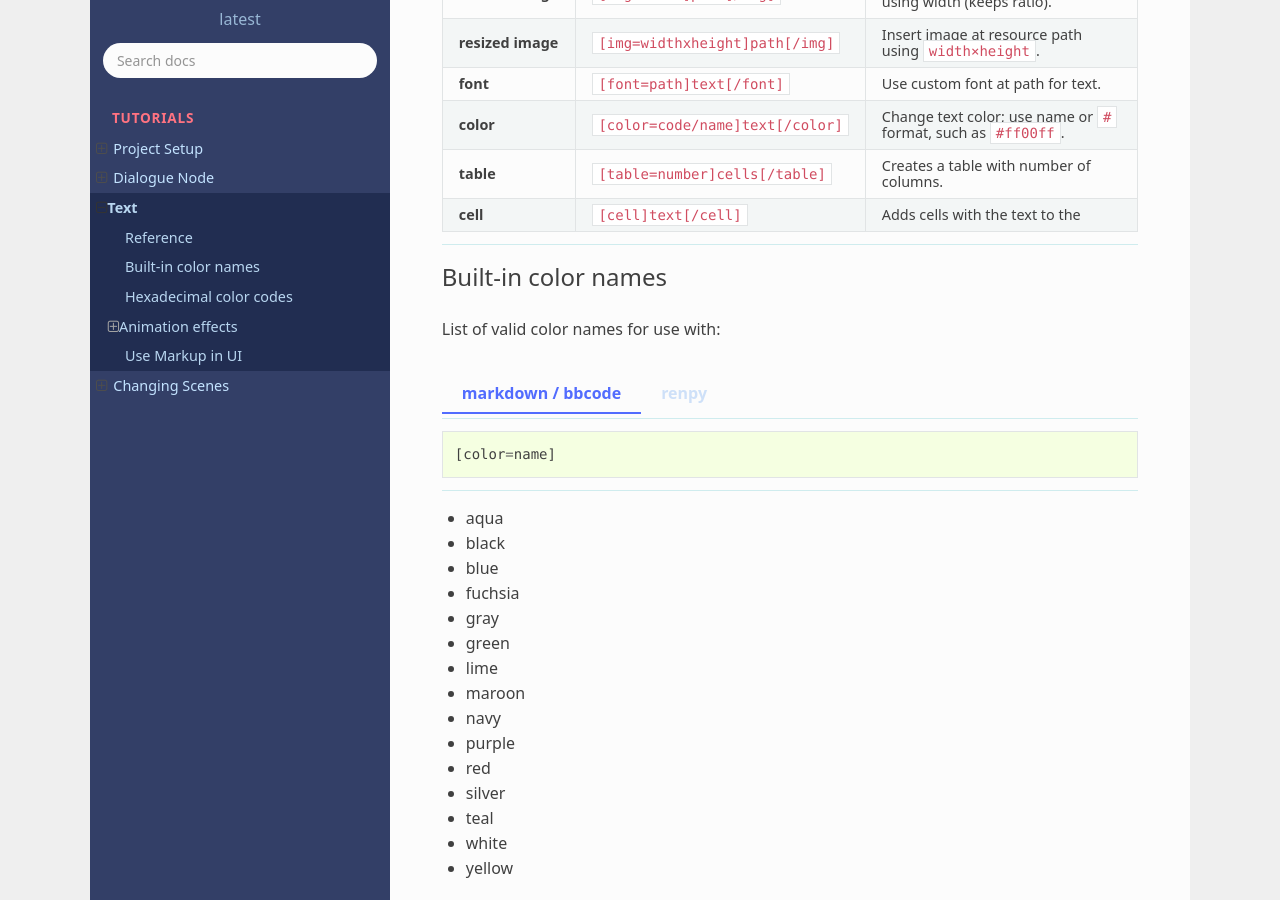
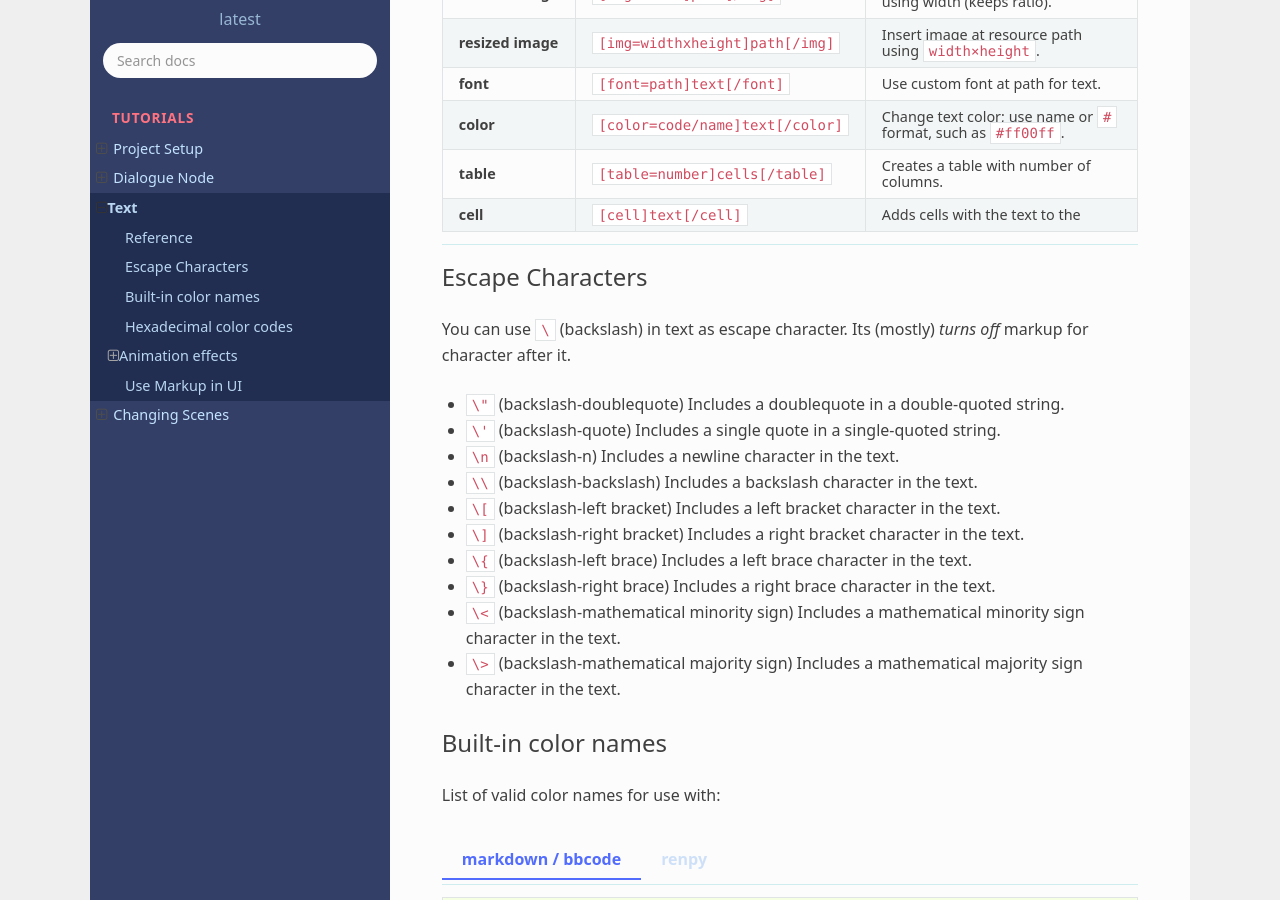
Before and after one commit to rakugoteam/Docs, a Sphinx documentation site: the page built from source/text.md, in a window 1280 px wide and 900 px high, scrolled down 992 px. Built offline with Sphinx 7.4.7 and the Read the Docs theme 2.0.0, drawn with Linux system fonts in a browser that asks for light colours.

Commit message:
add #escape-characters to text.md

```diff
--- a/source/text.md
+++ b/source/text.md
@@ -105,6 +105,32 @@ You can set default markup in [**ProjectSettings**](project_setup.html#basic-set
 | **cell**          | `[cell]text[/cell]`             | Adds cells with the text to the                                            |
 
 :::
+
+## Escape Characters
+
+You can use `\` (backslash) in text as escape character.
+Its (mostly) _turns off_ markup for character after it.
+
+- `\"` (backslash-doublequote)
+  Includes a doublequote in a double-quoted string.
+- `\'` (backslash-quote)
+  Includes a single quote in a single-quoted string.
+- `\n` (backslash-n)
+  Includes a newline character in the text.
+- `\\` (backslash-backslash)
+  Includes a backslash character in the text.
+- `\[` (backslash-left bracket)
+  Includes a left bracket character in the text.
+- `\]` (backslash-right bracket)
+  Includes a right bracket character in the text.
+- `\{` (backslash-left brace)
+  Includes a left brace character in the text.
+- `\}` (backslash-right brace)
+  Includes a right brace character in the text.
+- `\<` (backslash-mathematical minority sign)
+  Includes a mathematical minority sign character in the text.
+- `\>` (backslash-mathematical majority sign)
+  Includes a mathematical majority sign character in the text.
 
 ## Built-in color names
 
```
